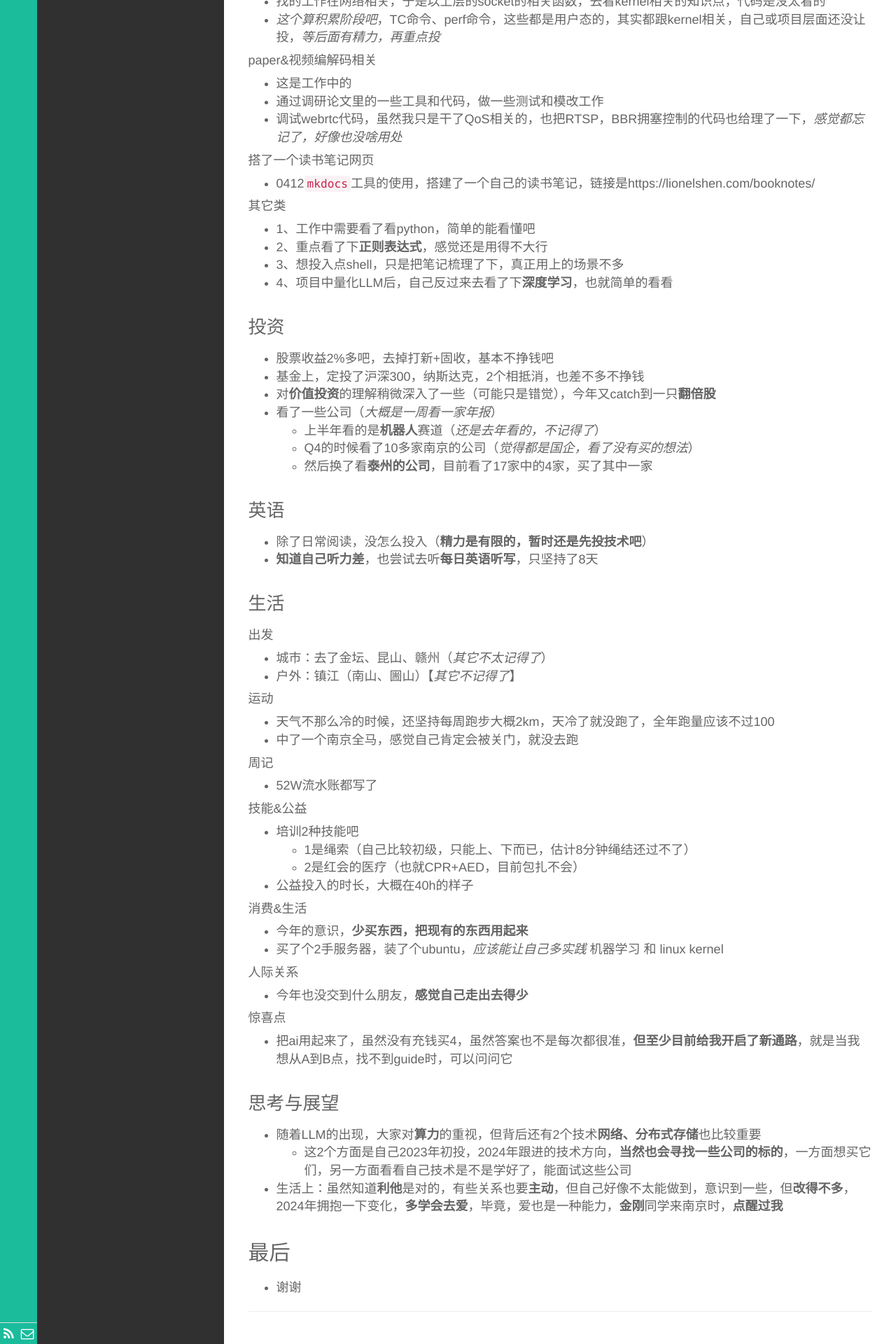
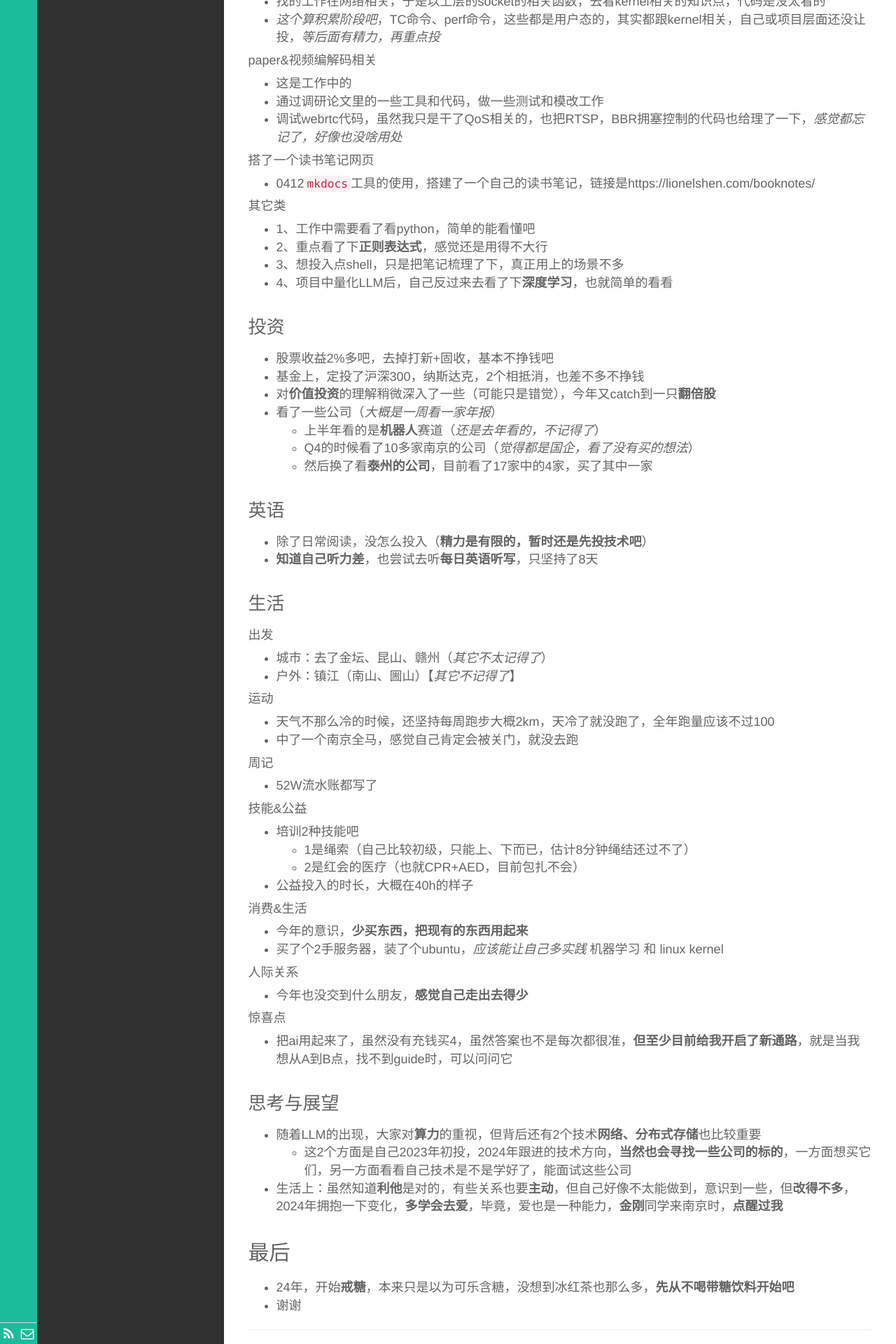
Before and after one commit to wolflion/blog, a Jekyll site: the page built from _posts/年度/2023-12-31-Annual-Report.md, in a window 1280 px wide. Shown: the part 1636-3556 px from the top of the page at 70% size. Built offline with Jekyll 4.4.1, drawn with Linux system fonts in a browser that asks for light colours.

Commit message:
Update 2023-12-31-Annual-Report.md

```diff
--- a/_posts/年度/2023-12-31-Annual-Report.md
+++ b/_posts/年度/2023-12-31-Annual-Report.md
@@ -133,4 +133,5 @@ description:
 
 ##  最后
 
++ 24年，开始**戒糖**，本来只是以为可乐含糖，没想到冰红茶也那么多，**先从不喝带糖饮料开始吧**
 + 谢谢
```
